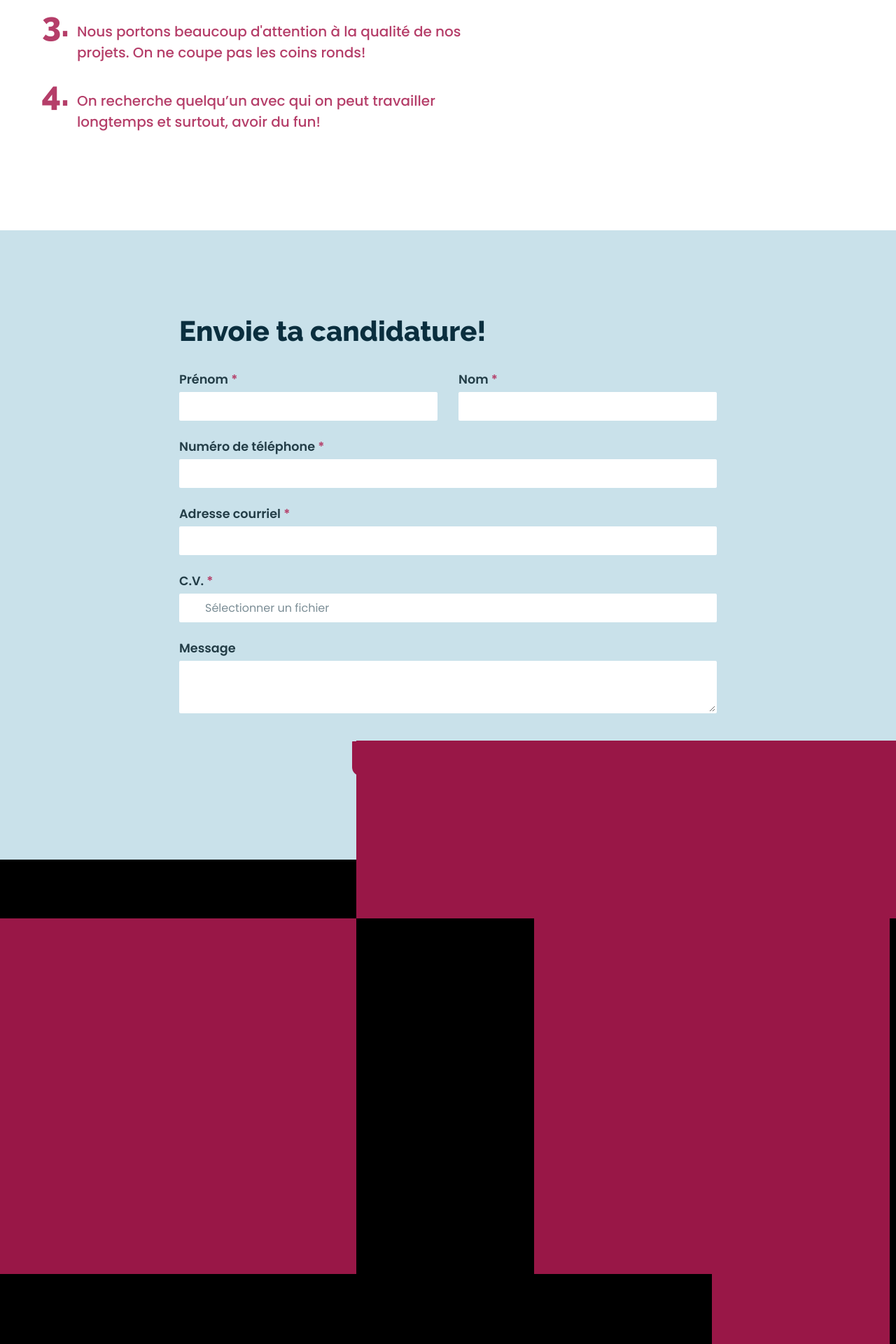
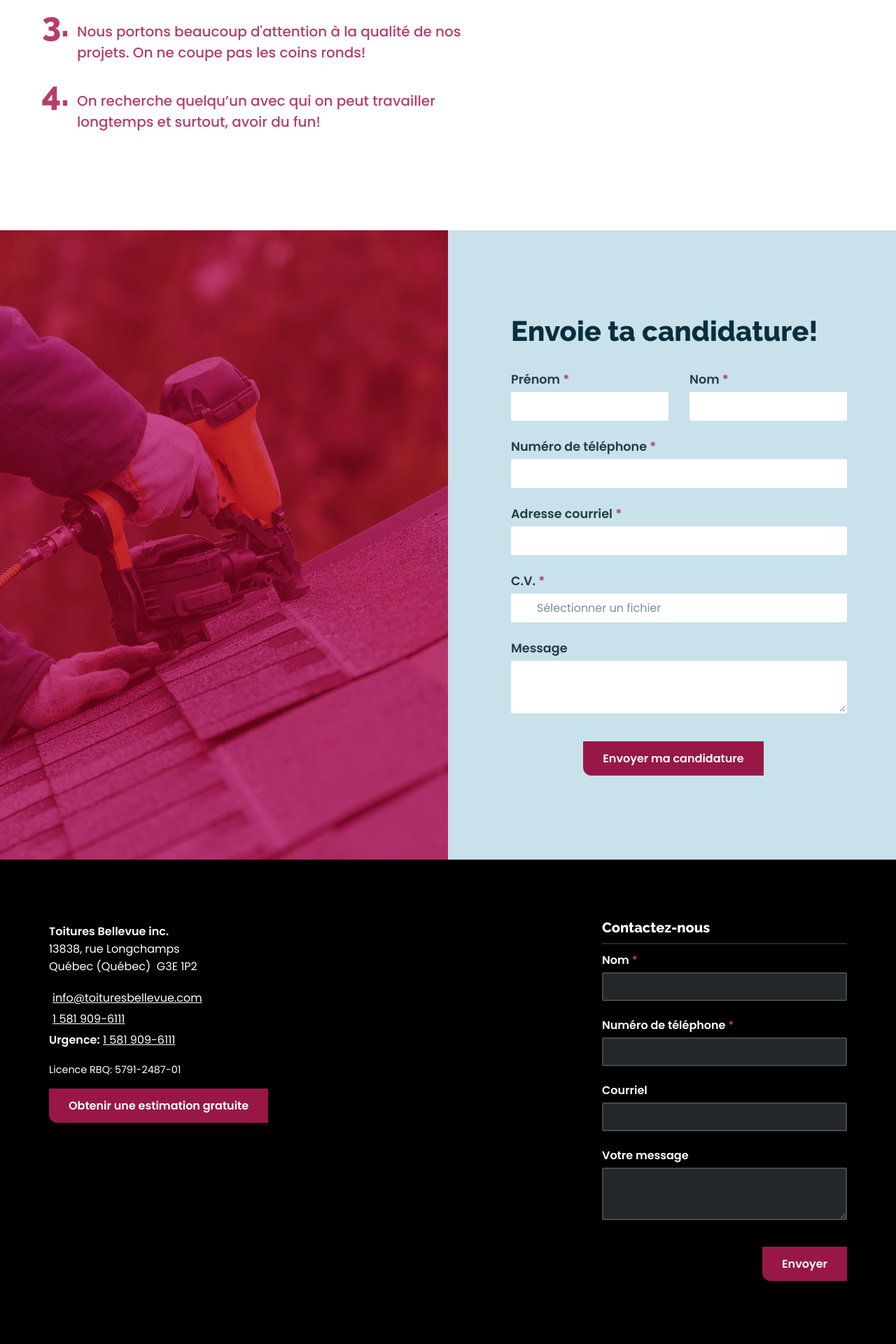
Before and after one commit to EmilePerron/toitures-bellevue-website, a PHP site: page /carriere in a window 1280 px wide. Shown: the part 721-2641 px from the top of the page at 70% size. Run offline with PHP 8.4, Linux system fonts and the light colour scheme.

Commit message:
Added picture to career page

```diff
--- a/assets/css/style.css
+++ b/assets/css/style.css
@@ -206,6 +206,11 @@
 /* <<< ABOUT PAGE <<< */
 
 
+/* >>> CAREER PAGE >>> */
+#career-decoration { background-image: url('../media/roofer-working.jpg'); background-size: cover; background-position: center; background-repeat: no-repeat; background-blend-mode: soft-light; background-color: var(--color-primary); }
+/* <<< CAREER PAGE <<< */
+
+
 /* >>> CONTACT PAGE >>> */
 .contact-fields > * { display: grid; grid-template-columns: 40px auto; gap: 15px; margin-bottom: 20px; font-size: 1.25rem; }
 .contact-fields i { font-size: 1.5rem; line-height: 1.25; text-align: center; color: var(--color-primary); }
--- a/carriere.php
+++ b/carriere.php
@@ -28,6 +28,8 @@
 				</div>
 			</section>
 
+			<div class="split-sections">
+				<section id="career-decoration"></section>
 				<section class="tertiary">
 					<div class="container small">
 						<h2>Envoie ta candidature!</h2>
@@ -71,6 +73,7 @@
 						</form>
 					</div>
 				</section>
+			</div>
 		</main>
 
 		<?php include 'parts/footer.php' ?>
```
Also changed, not shown: assets/media/roofer-working.jpg (added). Lines whose indentation alone changed are shown as unchanged.
